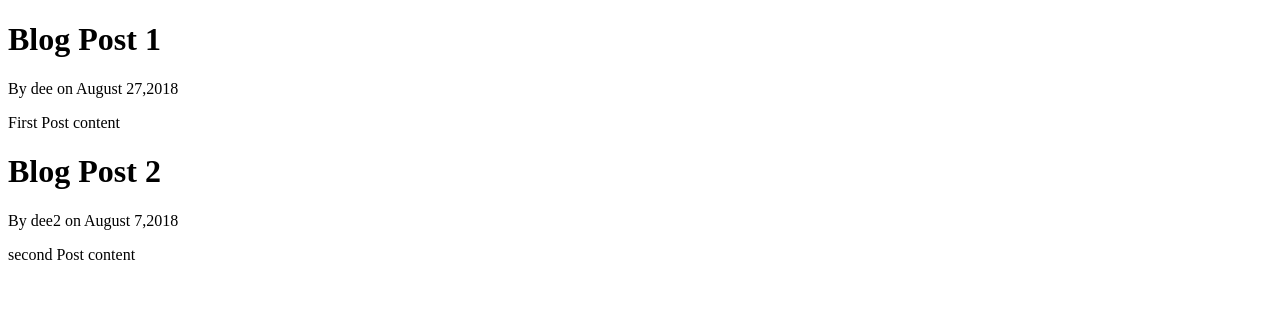
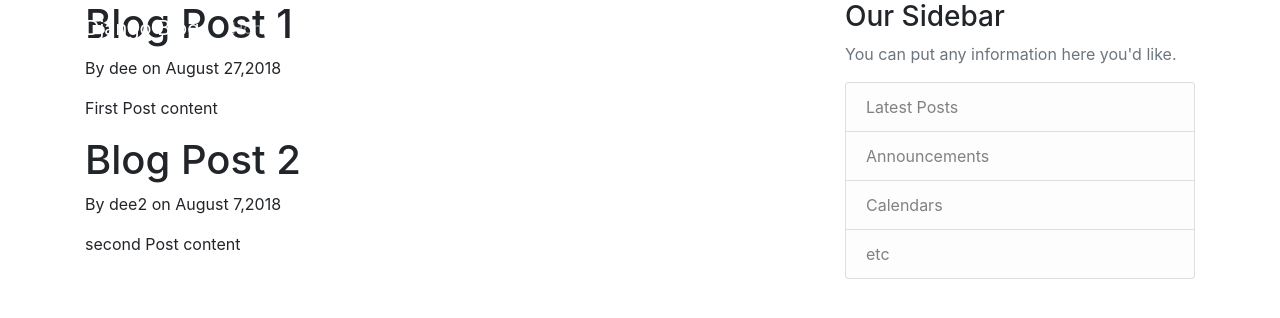
Before and after one commit to MuhweziDeo/django-blog-site, a Django app: page /blog/ in a window 1280 px wide. Shown: the top 318 px of the page. Run offline with Django 3.2, Linux system fonts and the light colour scheme; some libraries are stand-ins or nearby versions.

Commit message:
add bootstrap starter template and classes

```diff
--- a/mysite/blog/templates/blog/base.html
+++ b/mysite/blog/templates/blog/base.html
@@ -1,7 +1,12 @@
 <!DOCTYPE html>
 <html lang="en">
     <head>
-    <meta charset="UTF-8">
+        <head>
+            <!-- Required meta tags -->
+            <meta charset="utf-8">
+            <meta name="viewport" content="width=device-width, initial-scale=1, shrink-to-fit=no">
+            <!-- Bootstrap CSS -->
+            <link rel="stylesheet" href="https://stackpath.bootstrapcdn.com/bootstrap/4.1.2/css/bootstrap.min.css" integrity="sha384-Smlep5jCw/wG7hdkwQ/Z5nLIefveQRIY9nfy6xoR1uRYBtpZgI6339F5dgvm/e9B" crossorigin ="anonymous">
             {% if title%}
                 <title>{{title}}</title>
                 {%else%}
@@ -9,7 +14,54 @@
                 {%endif%}
             </head>
             <body>
-    {%block content%}
-    {%endblock%}
+                <header class="site-header">
+                    <nav class="navbar navbar-expand-md navbar-dark bg-steel fixed-top">
+                        <div class="container">
+                            <a class="navbar-brand mr-4" href="/">Django Blog</a>
+                            <button class="navbar-toggler" type="button" data-toggle="collapse" data-target="#navbarToggle" aria-controls="navbarToggle" aria-expanded="false" aria-label="Toggle navigation">
+                            <span class="navbar-toggler-icon"></span>
+                            </button>
+                            <div class="collapse navbar-collapse" id="navbarToggle">
+                                <div class="navbar-nav mr-auto">
+                                    <a class="nav-item nav-link" href="/">Home</a>
+                                    <a class="nav-item nav-link" href="/about">About</a>
+                                </div>
+                                <!-- Navbar Right Side -->
+                                <div class="navbar-nav">
+                                    <a class="nav-item nav-link" href="#">Login</a>
+                                    <a class="nav-item nav-link" href="#">Register</a>
+                                </div>
+                            </div>
+                        </div>
+                    </nav>
+                </header>
+
+                <main role="main" class="container">
+                    <div class="row">
+                        <div class="col-md-8">
+                            {% block content %}{% endblock %}
+                        </div>
+                        <div class="col-md-4">
+                            <div class="content-section">
+                                <h3>Our Sidebar</h3>
+                                <p class='text-muted'>You can put any information here you'd like.
+                                    <ul class="list-group">
+                                        <li class="list-group-item list-group-item-light">Latest Posts</li>
+                                        <li class="list-group-item list-group-item-light">Announcements</li>
+                                        <li class="list-group-item list-group-item-light">Calendars</li>
+                                        <li class="list-group-item list-group-item-light">etc</li>
+                                    </ul>
+                                </p>
+                            </div>
+                        </div>
+                    </div>
+                </main>
+
+                <!-- Optional JavaScript -->
+                <!-- jQuery first, then Popper.js, then Bootstrap JS -->
+                <script src="https://code.jquery.com/jquery-3.3.1.slim.min.js" integrity="sha384-q8i/X+965DzO0rT7abK41JStQIAqVgRVzpbzo5smXKp4YfRvH+8abtTE1Pi6jizo" crossorigin="anonymous"></script>
+                <script src="https://cdnjs.cloudflare.com/ajax/libs/popper.js/1.14.3/umd/popper.min.js" integrity="sha384-ZMP7rVo3mIykV+2+9J3UJ46jBk0WLaUAdn689aCwoqbBJiSnjAK/l8WvCWPIPm49" crossorigin="anonymous"></script>
+                <script src="https://stackpath.bootstrapcdn.com/bootstrap/4.1.2/js/bootstrap.min.js" integrity="sha384-o+RDsa0aLu++PJvFqy8fFScvbHFLtbvScb8AjopnFD+iEQ7wo/CG0xlczd+2O/em" crossorigin="anonymous"></script>
+            </body>
         </body>
     </html>
```
Lines whose indentation alone changed are shown as unchanged.
